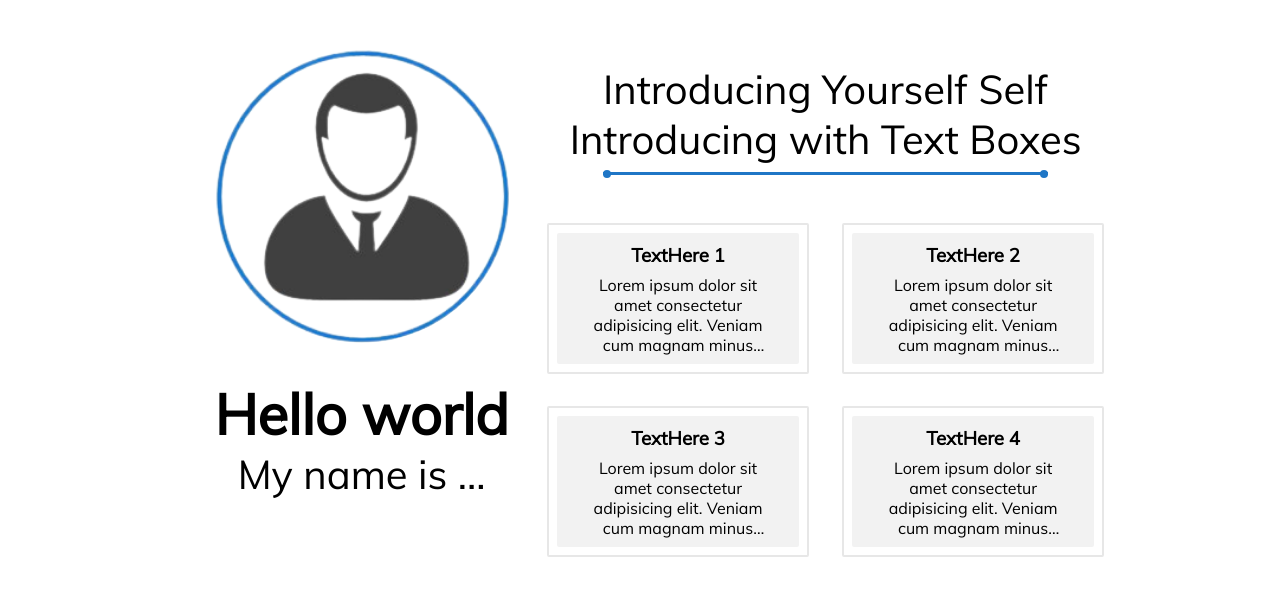
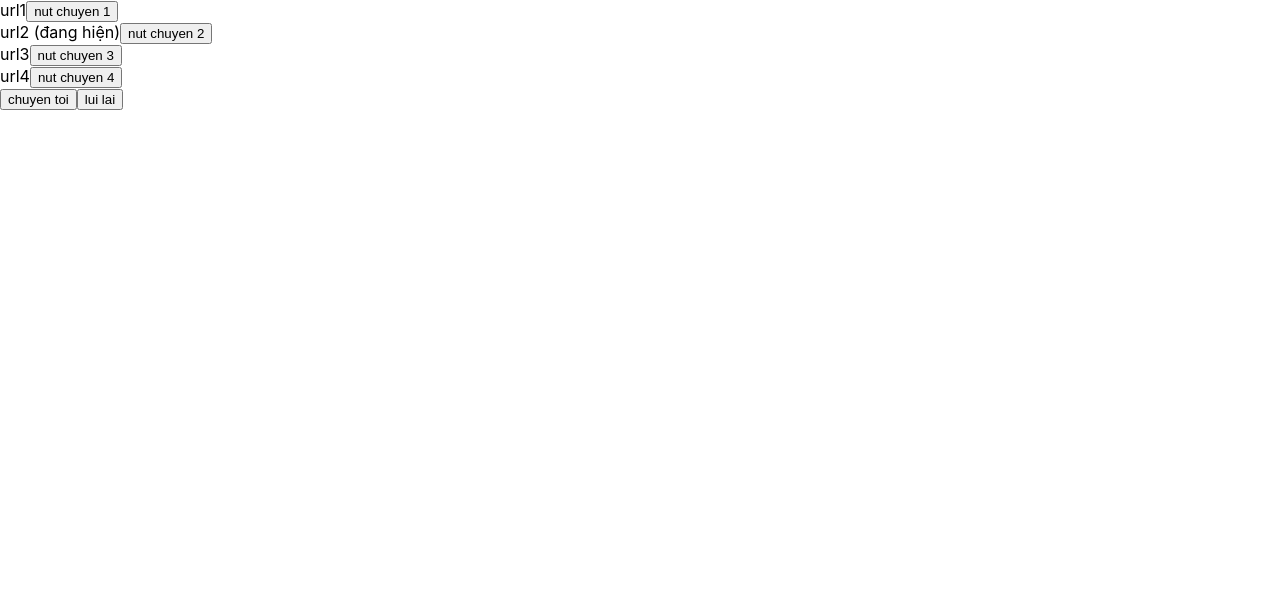
Before and after one commit to huynhduc28051999/training-react-clb, a React (Create React App) app: page / in a window 1280 px wide. Shown: the top 596 px of the page. Built offline with nearby package versions, Linux system fonts and the light colour scheme.

Commit message:
change state

```diff
--- a/src/App.js
+++ b/src/App.js
@@ -1,59 +1,51 @@
 import React, { Component } from 'react'
 import './app.scss'
 import avartar from './avatar.png'
+import ComponentCon from './children'
 
+/// tạo slide show
+
+const listImage = ['url1', 'url2', 'url3', 'url4']
 export default class App extends Component {
+  constructor(props) {
+    super(props)
+    this.state = {
+      viTriChot: 1
+    }
+  }
+
+  thayDoiViTriChot = (index) => {
+    this.setState({
+      viTriChot: index
+    })
+  }
+  chuyenToi = () => {
+    let viTriTiepTheo = this.state.viTriChot + 1
+    if (viTriTiepTheo >= listImage.length) viTriTiepTheo = 0
+    this.setState({
+      viTriChot: viTriTiepTheo
+    })
+  }
+  quayLai = () => {
+    let viTriTiepTheo = this.state.viTriChot - 1
+    if (viTriTiepTheo < 0) viTriTiepTheo = listImage.length - 1
+    this.setState({
+      viTriChot: viTriTiepTheo
+    })
+  }
   render() {
     return (
-      <div className='intro-myself'>
-        <div className="container">
-          <div className='intro-myself__basic'>
-            <div className='intro-myself__basic__avatar'>
-              <img src={avartar} alt='avatar' />
+      <div>
+        {listImage.map((item, index) => (
+          <span>
+            <div>
+              {this.state.viTriChot === index ? `${item} (đang hiện)` : item}
+              <button onClick={() => this.thayDoiViTriChot(index)}>nut chuyen {index + 1}</button>
             </div>
-            <div className='intro-myself__basic__content'>
-              <div className='intro-myself__basic__content__title'>Hello world</div>
-              <div className='intro-myself__basic__content__subTittle'>My name is ...</div>
-            </div>
-          </div>
-          <div className='intro-myself__content'>
-            <div className='intro-myself__content__tile'>
-              <h2>Introducing Yourself Self</h2>
-              <h2>Introducing with Text Boxes</h2>
-            </div>
-            <div className='intro-myself__content__line'>
-              <div className='circle left' />
-              <div className='line' />
-              <div className='circle right' />
-            </div>
-            <div className='intro-myself__content__container'>
-              <div className='boxes'>
-                <div className='boxes-container'>
-                  <h3>TextHere 1</h3>
-                  <p>Lorem ipsum dolor sit amet consectetur adipisicing elit. Veniam cum magnam minus neque totam sint quo excepturi.</p>
-                </div>
-              </div>
-              <div className='boxes'>
-                <div className='boxes-container'>
-                  <h3>TextHere 2</h3>
-                  <p>Lorem ipsum dolor sit amet consectetur adipisicing elit. Veniam cum magnam minus neque totam sint quo excepturi.</p>
-                </div>
-              </div>
-              <div className='boxes'>
-                <div className='boxes-container'>
-                  <h3>TextHere 3</h3>
-                  <p>Lorem ipsum dolor sit amet consectetur adipisicing elit. Veniam cum magnam minus neque totam sint quo excepturi.</p>
-                </div>
-              </div>
-              <div className='boxes'>
-                <div className='boxes-container'>
-                  <h3>TextHere 4</h3>
-                  <p>Lorem ipsum dolor sit amet consectetur adipisicing elit. Veniam cum magnam minus neque totam sint quo excepturi.</p>
-                </div>
-              </div>
-            </div>
-          </div>
-        </div>
+          </span>
+        ))}
+        <button onClick={this.chuyenToi}>chuyen toi</button>
+        <button onClick={this.quayLai}>lui lai</button>
       </div>
     )
   }
--- /dev/null
+++ b/src/children.js
@@ -0,0 +1,49 @@
+import React from 'react'
+export default class ComponentCon extends React.Component {
+  constructor(props) {
+    super(props)
+    this.state = {
+      name: ''
+    }
+    console.log(props)
+    console.log('constructor chạy')
+  }
+
+  // componentDidMount() {
+  //   console.log('componentDidMount chạy')
+  //   setTimeout(() => {
+  //     this.setState({
+  //       name: 'Duc'
+  //     })
+  //   }, [5000])
+  // }
+  // componentDidUpdate() {
+  //   console.log('componentDidUpdate chạy')
+  //   setTimeout(() => {
+  //     this.setState({
+  //       name: 'Vu'
+  //     })
+  //   }, [5000])
+  // }
+
+  // componentWillReceiveProps(nextProps) {
+  //   console.log(nextProps);
+  //   console.log('componentWillReceiveProps chay');
+  // }
+
+  componentWillUnmount() {
+    console.log('componentWillUnmount chay');
+  }
+
+  render() {
+    console.log('render')
+    return (
+      <div className='boxes'>
+        <div className='boxes-container'>
+          <h3>{this.state.name}</h3>
+          {/* <p>Lorem ipsum dolor sit amet consectetur adipisicing elit. Veniam cum magnam minus neque totam sint quo excepturi.</p> */}
+        </div>
+      </div>
+    )
+  }
+}
```
Also changed, not shown: 2 other files (tests, documents, lock files or other folders).
